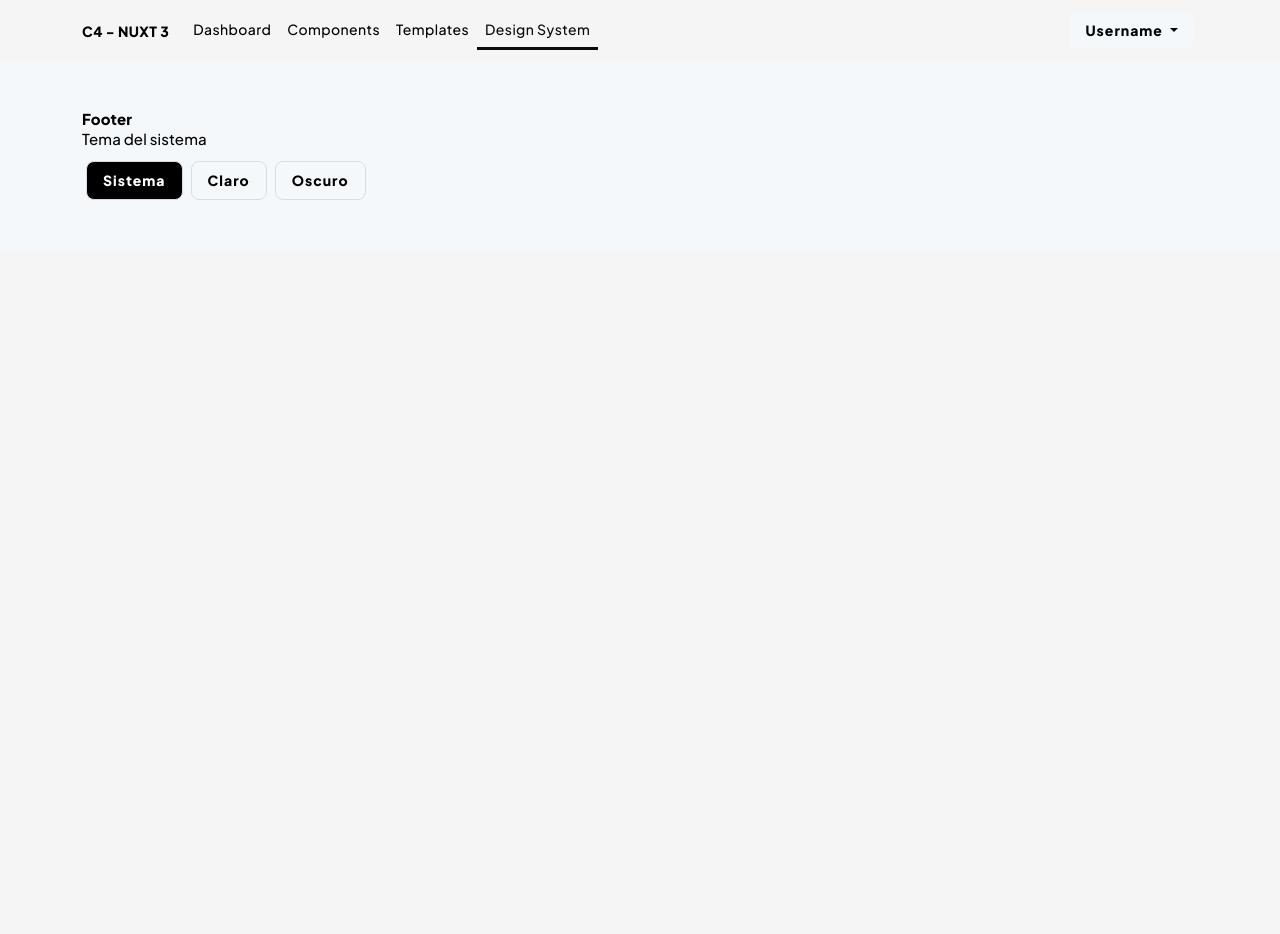
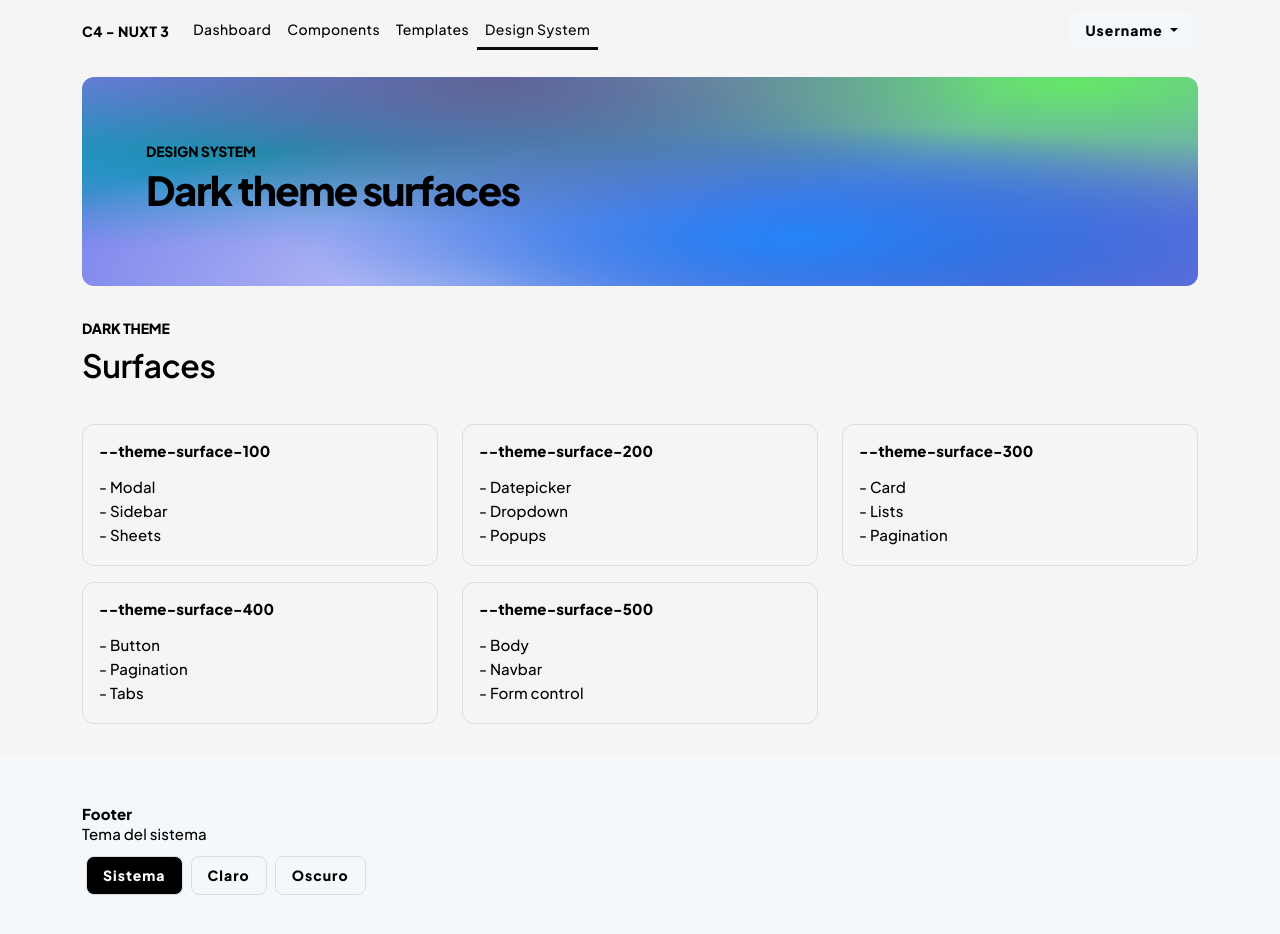
Before and after one commit to giancarlosgza/nuxt3-components-web-app, a Nuxt app: page /design-system in a window 1280 px wide. Shown: the top 934 px of the page. Before the commit the page ends 800 px from the top, so only its background shows below. Built offline with nearby package versions, Linux system fonts and the light colour scheme.

Commit message:
Dark theme surfaces variables

```diff
--- a/assets/scss/abstracts/_roots.scss
+++ b/assets/scss/abstracts/_roots.scss
@@ -97,6 +97,10 @@
   --frosted-glass-bg: rgba(0, 0, 0, 0.50);
   --frosted-glass-backdrop-filter: blur(20px) saturate(150%) contrast(100%) brightness(100%);
 
+  @each $color, $value in $dark-surfaces {
+    --#{$variable-prefix}#{$color}: #{$value};
+  }
+
   @each $color, $value in $dark-primaries {
     --#{$variable-prefix}#{$color}: #{$value};
   }
--- a/assets/scss/abstracts/_variables.scss
+++ b/assets/scss/abstracts/_variables.scss
@@ -1,8 +1,9 @@
-// LIGHT MODE VARIABLES
+// LIGHT MODE PRIMARIES VARIABLES
 $primary: #121212;
 $secondary: #f9ff01;
 $accent: #c7e7fe;
 
+// LIGHT THEME GENERATOR
 $primary-100: scale-color($primary, $lightness: 80%) !default;
 $primary-200: scale-color($primary, $lightness: 60%) !default;
 $primary-300: scale-color($primary, $lightness: 40%) !default;
@@ -57,11 +58,12 @@ $accents: (
         "accent-900": $accent-900
 ) !default;
 
-// DARK MODE VARIABLES
+// DARK MODE PRIMARIES VARIABLES
 $dark-primary: #f5f5f5;
 $dark-secondary: #ffc627;
 $dark-accent: #edffff;
 
+// DARK THEME GENERATOR
 $dark-primary-100: scale-color($dark-primary, $lightness: -80%) !default;
 $dark-primary-200: scale-color($dark-primary, $lightness: -60%) !default;
 $dark-primary-300: scale-color($dark-primary, $lightness: -40%) !default;
@@ -114,6 +116,24 @@ $dark-accents: (
         "accent-100": $dark-accent-100,
         "accent": $dark-accent-500,
         "accent-900": $dark-accent-900
+) !default;
+
+// DARK MODE SURFACE VARIABLES
+$dark-surface: #121212;
+
+// SURFACE THEME GENERATOR
+$dark-surface-100: scale-color($dark-surface, $lightness: 20%) !default;
+$dark-surface-200: scale-color($dark-surface, $lightness: 15%) !default;
+$dark-surface-300: scale-color($dark-surface, $lightness: 10%) !default;
+$dark-surface-400: scale-color($dark-surface, $lightness: 5%) !default;
+$dark-surface-500: $dark-surface !default;
+
+$dark-surfaces: (
+        "surface-100": $dark-surface-100,
+        "surface-200": $dark-surface-200,
+        "surface-300": $dark-surface-300,
+        "surface-400": $dark-surface-400,
+        "surface-500": $dark-surface-500,
 ) !default;
 
 // CSS VARIABLES PREFIX
--- a/pages/design-system/index.vue
+++ b/pages/design-system/index.vue
@@ -1,5 +1,82 @@
 <template>
   <div>
+    <!-- HEADER -->
+    <div class="container mt-3">
+      <div class="row mb-3">
+        <div class="col-md-12 mb-3">
+          <div class="card header-hero header-buttons">
+            <div class="card-body">
+              <p class="overline">Design System</p>
+              <h1>Dark theme surfaces</h1>
+            </div>
+          </div>
+        </div>
+      </div>
+    </div>
+
+    <!-- CONTENT -->
+    <div class="container mt-3">
+      <div class="row mb-3">
+        <div class="col-md-12 mb-3">
+          <p class="overline mb-2">Dark theme</p>
+          <h2>Surfaces</h2>
+        </div>
+      </div>
+
+      <div class="row mb-3">
+        <div class="col-md-4 mb-3">
+          <div class="card card-outline" style="background: var(--theme-surface-100)">
+            <div class="card-body bg-transparent">
+              <p class="subtitle-1 fw-bold mb-3">--theme-surface-100</p>
+              <p class="subtitle-1 mb-1">- Modal</p>
+              <p class="subtitle-1 mb-1">- Sidebar</p>
+              <p class="subtitle-1 mb-1">- Sheets</p>
+            </div>
+          </div>
+        </div>
+        <div class="col-md-4 mb-3">
+          <div class="card card-outline" style="background: var(--theme-surface-200)">
+            <div class="card-body bg-transparent">
+              <p class="subtitle-1 fw-bold mb-3">--theme-surface-200</p>
+              <p class="subtitle-1 mb-1">- Datepicker</p>
+              <p class="subtitle-1 mb-1">- Dropdown</p>
+              <p class="subtitle-1 mb-1">- Popups</p>
+            </div>
+          </div>
+        </div>
+        <div class="col-md-4 mb-3">
+          <div class="card card-outline" style="background: var(--theme-surface-300)">
+            <div class="card-body bg-transparent">
+              <p class="subtitle-1 fw-bold mb-3">--theme-surface-300</p>
+              <p class="subtitle-1 mb-1">- Card</p>
+              <p class="subtitle-1 mb-1">- Lists</p>
+              <p class="subtitle-1 mb-1">- Pagination</p>
+            </div>
+          </div>
+        </div>
+        <div class="col-md-4 mb-3">
+          <div class="card card-outline" style="background: var(--theme-surface-400)">
+            <div class="card-body bg-transparent">
+              <p class="subtitle-1 fw-bold mb-3">--theme-surface-400</p>
+              <p class="subtitle-1 mb-1">- Button</p>
+              <p class="subtitle-1 mb-1">- Pagination</p>
+              <p class="subtitle-1 mb-1">- Tabs</p>
+            </div>
+          </div>
+        </div>
+        <div class="col-md-4 mb-3">
+          <div class="card card-outline" style="background: var(--theme-surface-500)">
+            <div class="card-body bg-transparent">
+              <p class="subtitle-1 fw-bold mb-3">--theme-surface-500</p>
+              <p class="subtitle-1 mb-1">- Body</p>
+              <p class="subtitle-1 mb-1">- Navbar</p>
+              <p class="subtitle-1 mb-1">- Form control</p>
+            </div>
+          </div>
+        </div>
+
+      </div>
+    </div>
 
   </div>
 </template>
```
